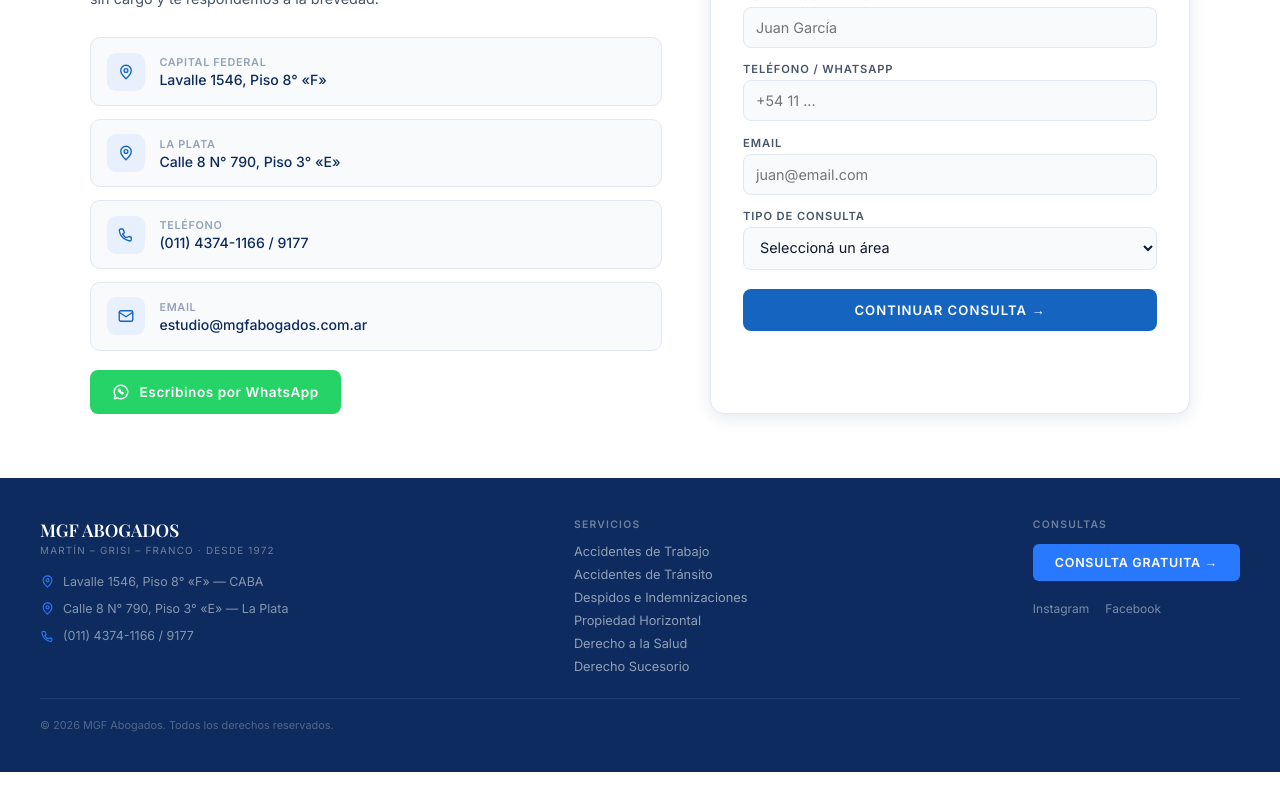
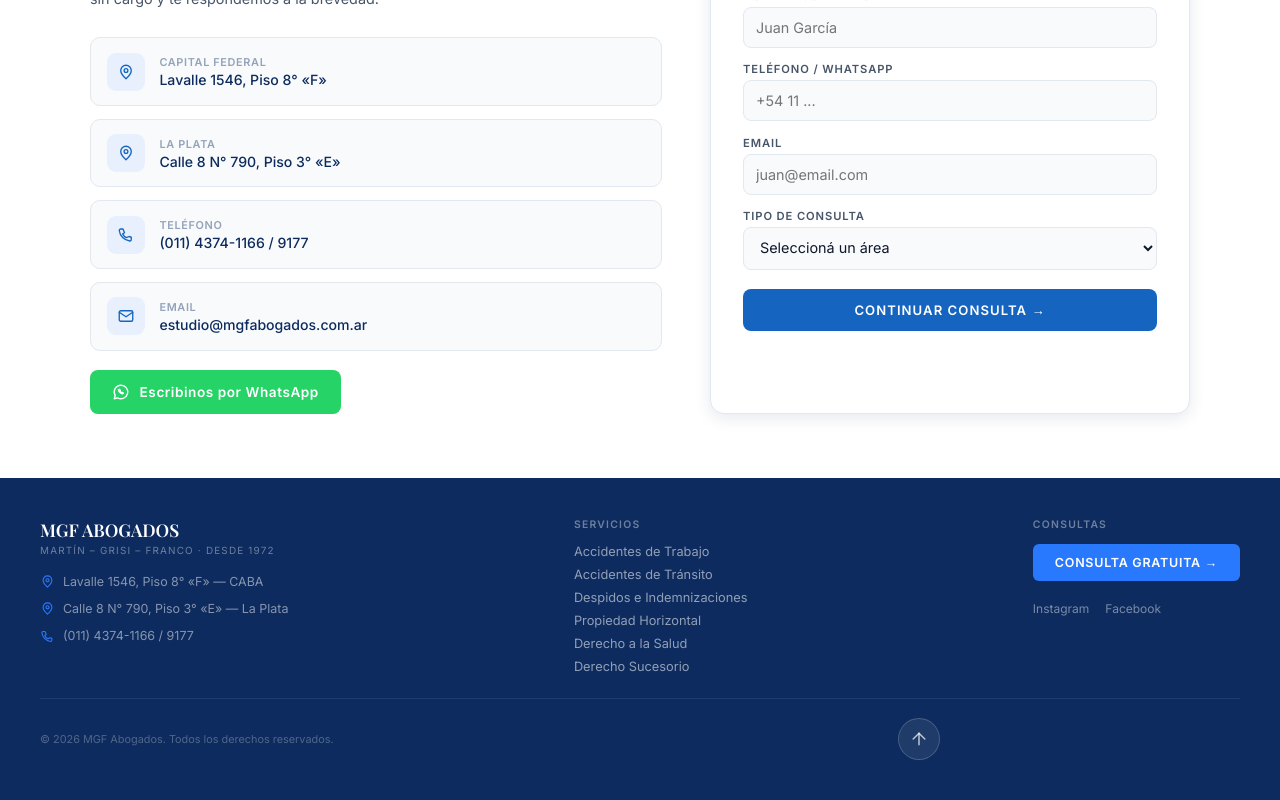
Before and after one commit to santiagofdmkt/mgf-abogados, a Next.js app: page / in a window 1280 px wide. Shown: the part 3021-3821 px from the top of the page. Before the commit the page ends 3793 px from the top, so only its background shows below. Built offline with nearby package versions, Linux system fonts and the light colour scheme; a web font is replaced by a local one.

Commit message:
Footer home: boton volver arriba con scroll suave, alineado entre el centro y el borde derecho

```diff
--- a/app/page.tsx
+++ b/app/page.tsx
@@ -66,6 +66,8 @@
       return <Svg size={size}><rect x="3" y="5" width="18" height="14" rx="2" /><path d="M3 7l9 6 9-6" /></Svg>
     case 'whatsapp':
       return <Svg size={size}><path d="M12 3a9 9 0 0 0-7.7 13.7L3 21l4.5-1.2A9 9 0 1 0 12 3z" /><path d="M8.5 8.7c0 .8.3 1.9 1.3 3.1 1.1 1.4 2.4 2.2 3.3 2.5.8.3 1.5.1 1.9-.4l.3-.5-1.8-1-.7.7c-.9-.4-1.9-1.4-2.3-2.3l.7-.7-1-1.8-.5.3c-.3.2-.5.5-.5 1z" /></Svg>
+    case 'arrow-up':
+      return <Svg size={size}><line x1="12" y1="19" x2="12" y2="5" /><polyline points="5 12 12 5 19 12" /></Svg>
     default:
       return null
   }
@@ -85,6 +87,10 @@
     if (form.area) p.set('area', form.area)
     const qs = p.toString()
     return qs ? `/consulta?${qs}` : '/consulta'
+  }
+
+  const scrollToTop = () => {
+    window.scrollTo({ top: 0, behavior: 'smooth' })
   }
 
   const inputs: { label: string; type: string; placeholder: string; name: 'nombre' | 'telefono' | 'email' }[] = [
@@ -124,6 +130,22 @@
           .hero-img-mobile { display: none !important; }
           .stats-mobile-section { display: none !important; }
         }
+        .scroll-top-btn {
+          width: 42px; height: 42px; border-radius: 50%;
+          background: rgba(255,255,255,0.08);
+          border: 1px solid rgba(255,255,255,0.18);
+          color: rgba(255,255,255,0.7);
+          display: flex; align-items: center; justify-content: center;
+          cursor: pointer; flex-shrink: 0;
+          transition: background 0.2s ease, color 0.2s ease, border-color 0.2s ease, transform 0.2s ease;
+        }
+        .scroll-top-btn:hover {
+          background: var(--blue-electric);
+          border-color: var(--blue-electric);
+          color: #fff;
+        }
+        .scroll-top-btn:hover svg { transform: translateY(-2px); }
+        .scroll-top-btn svg { transition: transform 0.2s ease; }
       `}</style>
 
       {/* NAV */}
@@ -674,10 +696,13 @@
             </div>
           </div>
 
-          <div style={{ paddingTop: '1.2rem', borderTop: '1px solid rgba(255,255,255,0.08)' }}>
-            <p style={{ fontSize: '0.68rem', color: 'rgba(255,255,255,0.28)' }}>
+          <div style={{ paddingTop: '1.2rem', borderTop: '1px solid rgba(255,255,255,0.08)', display: 'flex', justifyContent: 'space-between', alignItems: 'center', gap: '1rem', flexWrap: 'wrap' }}>
+            <p style={{ fontSize: '0.68rem', color: 'rgba(255,255,255,0.28)', margin: 0 }}>
               © {new Date().getFullYear()} MGF Abogados. Todos los derechos reservados.
             </p>
+            <button type="button" onClick={scrollToTop} className="scroll-top-btn" aria-label="Volver arriba" title="Volver arriba" style={{ marginRight: '25%' }}>
+              <Icon name="arrow-up" size={20} />
+            </button>
           </div>
         </div>
       </footer>
```
